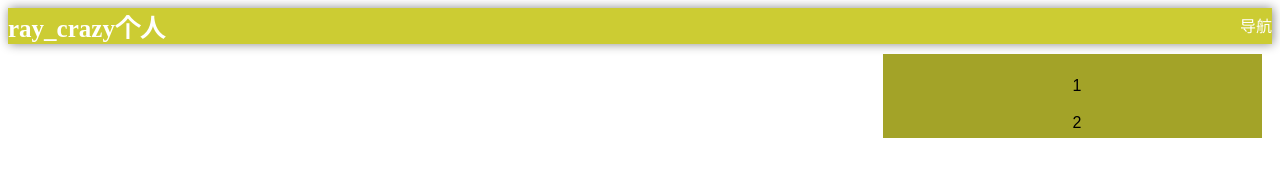
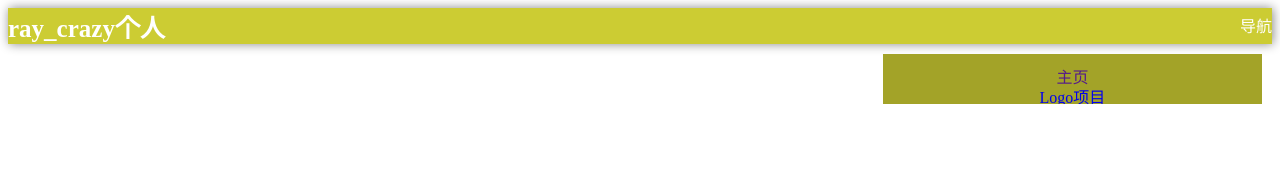
Before and after one commit to bcmRayCrazy-coder/aboutMe, a plain HTML site: page main_page.html in a window 1280 px wide. Both pictures are taken after a click on the link "导航". Drawn offline with Linux system fonts and the light colour scheme.

Commit message:
change header in main_page
change info_box button to <a>

```diff
--- a/main_page.html
+++ b/main_page.html
@@ -19,8 +19,8 @@
     </header>
 
     <div id="info_box" class="hide">
-        <button href="">1</a>
-        <button href="">2</a>
+        <a href="">主页</a>
+        <a href="http://www.logoxm.cn/">Logo项目</a>
     </div>
     <script src="src/waves/waves.js"></script>
     <script src="src/js/main_page.js"></script>
--- a/src/css/main_page.css
+++ b/src/css/main_page.css
@@ -52,13 +52,13 @@ header .info>a {
     opacity: 1;
 }
 
-#info_box button {
+#info_box a {
     text-align: center;
+    display: block;
     margin: 10px auto;
     display: block;
     border: none;
     box-shadow: none;
-    width: 10px;
     height: 10px;
     text-decoration: solid;
 }
--- a/src/js/main_page.js
+++ b/src/js/main_page.js
@@ -12,6 +12,7 @@ var config = {
 // Initialise Waves with the config
 Waves.init(config);
 Waves.attach('button', ['waves-button', 'waves-float']);
+Waves.attach('#info_box', 'waves-light');
 
 var finder_active = false;
 
```
